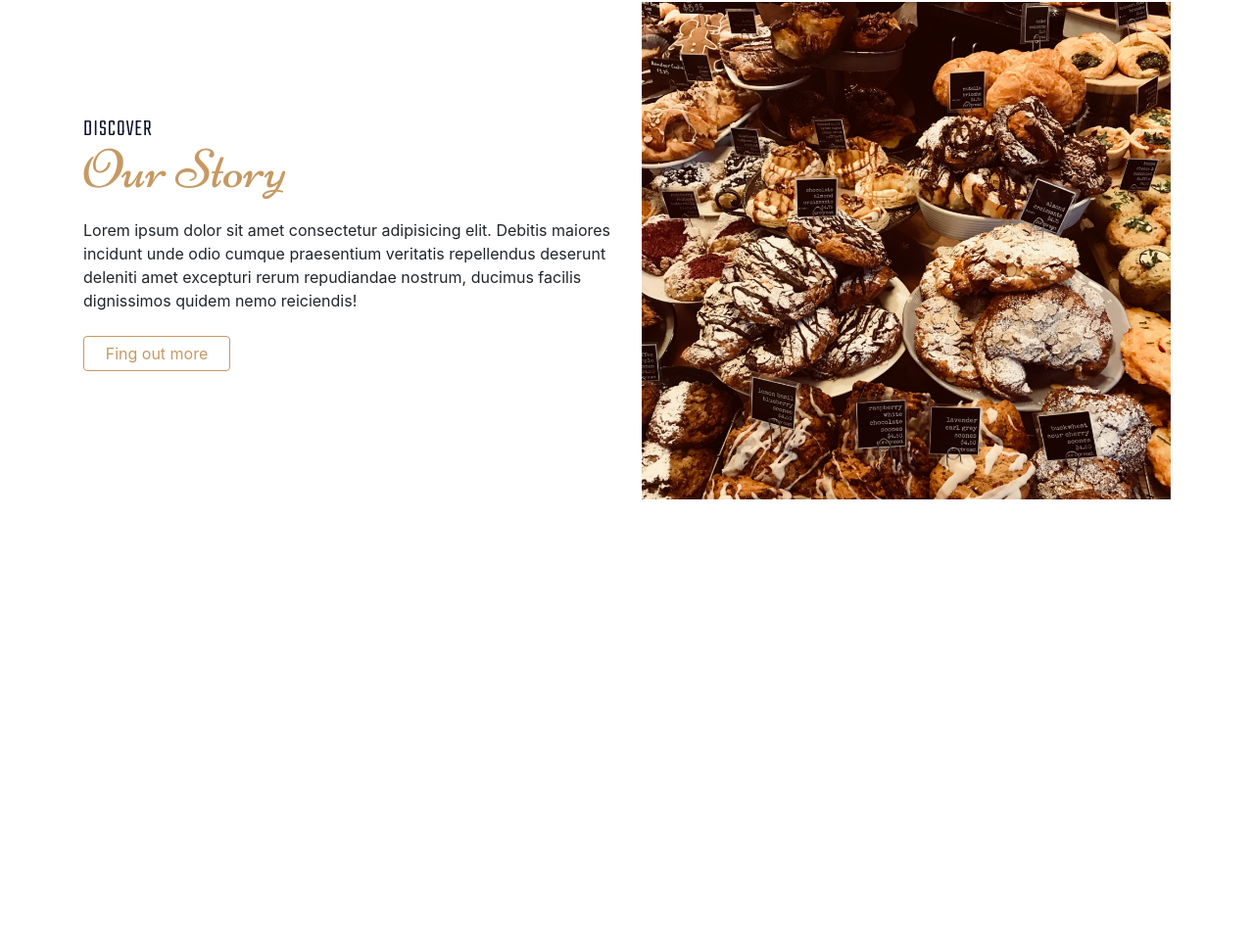
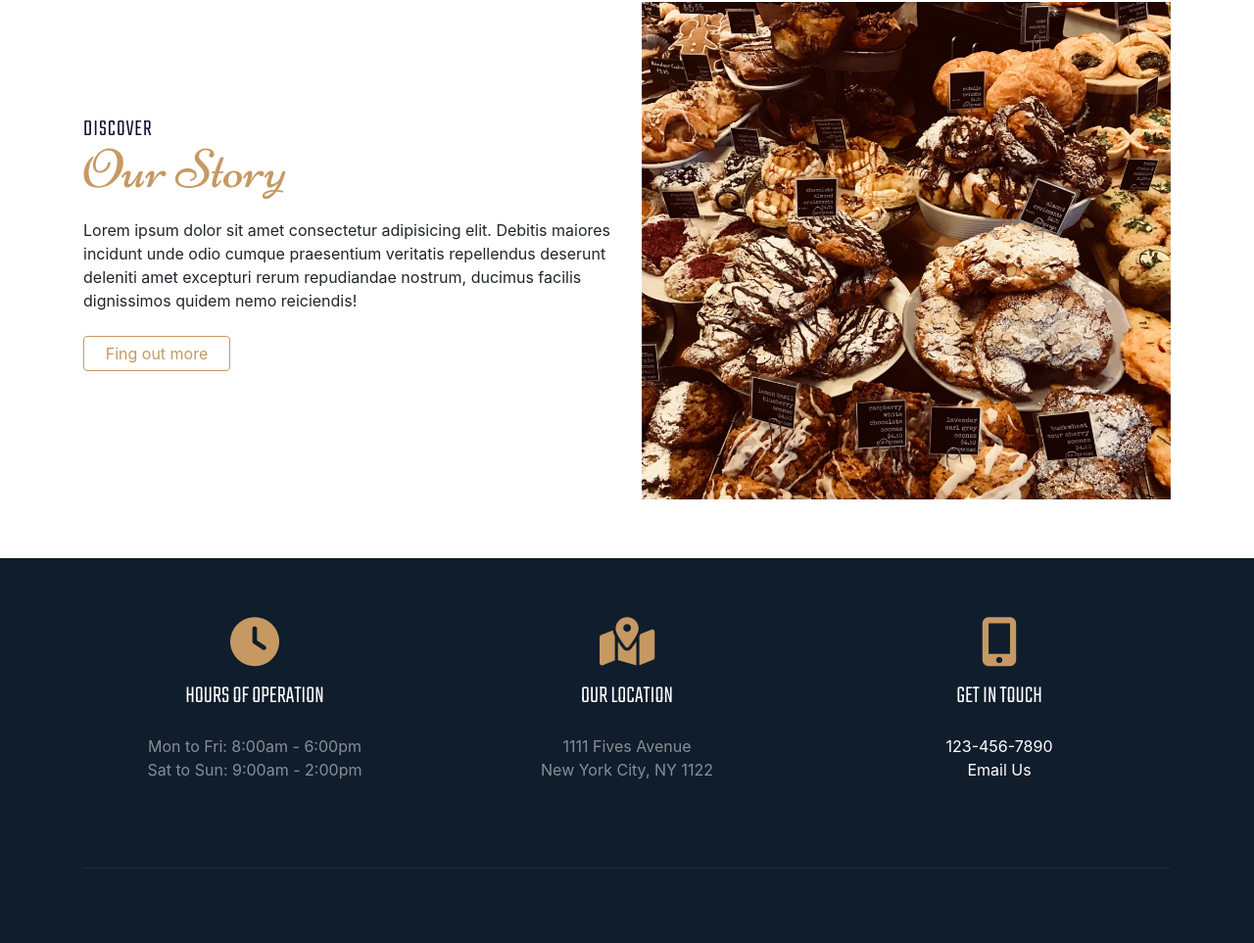
Before and after one commit to revovich/cozyplace, a plain HTML site: page index.html in a window 1280 px wide. Shown: the part 858-1821 px from the top of the page at 98% size. Before the commit the page ends 1428 px from the top, so only its background shows below. Drawn offline with nearby package versions, Linux system fonts and the light colour scheme.

Commit message:
added section menu

```diff
--- a/css/styles.css
+++ b/css/styles.css
@@ -35,7 +35,7 @@ header>.container {
   max-width: 100px;
   top: 10px;
   left: 50%;
-  transform: translateY(-50%);
+  transform: translateX(-50%);
   transition: opacity 650ms;
 }
 
@@ -163,6 +163,33 @@ header>.container {
   background-color: #c69963;
 }
 
+
+/* Start menu */
+
+.menu {
+  background-color: #101d2c;
+}
+
+.shop-info i {
+  color: #c69963;
+  font-size: 50px;
+}
+
+.shop-info h2 {
+  font-family: 'Teko', sans-serif;
+  font-size: 25px;
+  font-weight: 300;
+  text-transform: uppercase;
+}
+
+.shop-info p, .shop-info address {
+  color: rgba(255, 255, 255, .5);
+}
+
+hr {
+  border-top: 1px solid rgba(255, 255, 255, .05);
+}
+
 @media (min-width: 576px) {
   .navbar-brand {
     max-width: 150px;
--- a/index.html
+++ b/index.html
@@ -66,6 +66,39 @@
         </div>
       </div>
     </section>
+    <section class="menu" id="menu">
+      <div class="container">
+        <div class="row text-center text-white">
+          <div class="col-12 col-md-4 mb-4 mb-md-0">
+            <div class="shop-info">
+              <i class="fas fa-clock mb-3"></i>
+              <h2 class="mb-4">Hours of operation</h2>
+              <p>Mon to Fri: 8:00am - 6:00pm</p>
+              <p>Sat to Sun: 9:00am - 2:00pm</p>
+            </div>
+          </div>
+          <div class="col-12 col-md-4 mb-4 mb-md-8">
+            <div class="shop-info">
+              <i class="fas fa-map-marked-alt mb-3"></i>
+              <h2 class="mb-4">Our location</h2>
+              <address>
+                1111 Fives Avenue <br>
+                New York City, NY 1122
+              </address>
+            </div>
+          </div>
+          <div class="col-12 col-md-4 mb-4 mb-md-8">
+            <div class="shop-info">
+              <i class="fas fa-mobile-alt mb-3"></i>
+              <h2 class="mb-4">Get in touch</h2>
+              <p><a href="tel:123-456-7890">123-456-7890</a></p>
+              <p><a href="mailto:someone@yoursite.com">Email Us</a></p>
+            </div>
+          </div>
+        </div>
+        <hr class="mt-5">
+      </div>
+    </section>
   </main>
 
   <script src="https://kit.fontawesome.com/687b7295d0.js"></script>
```
